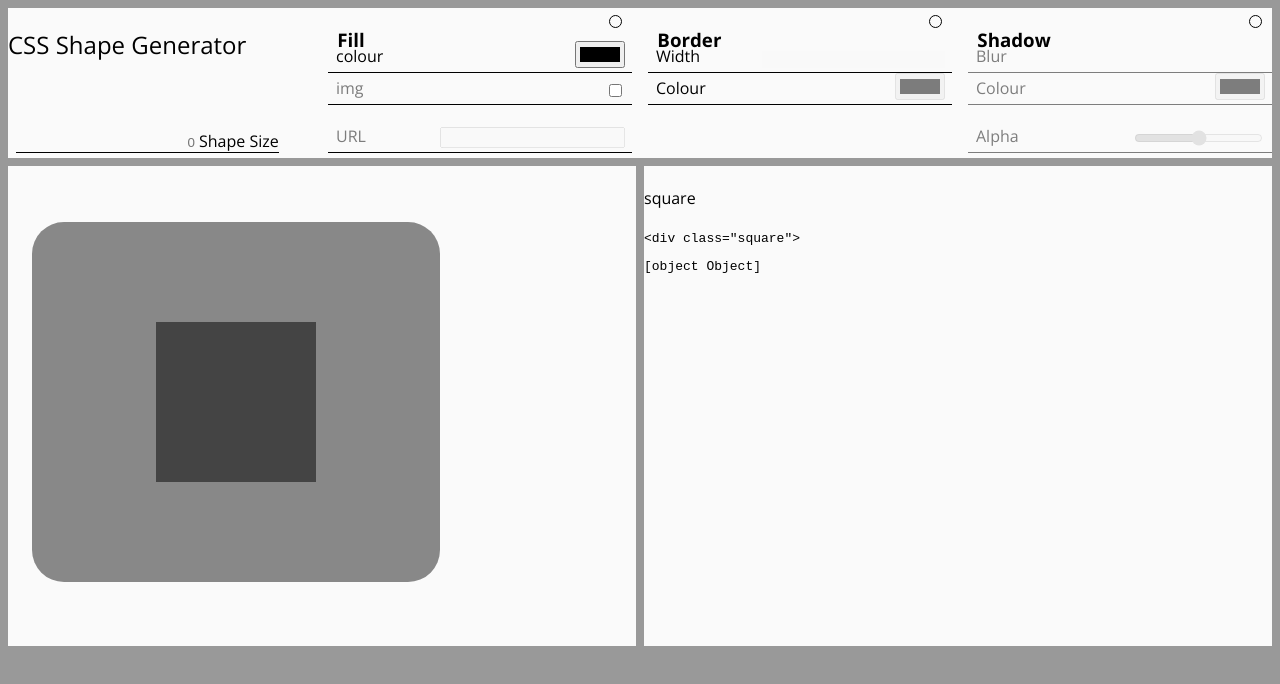
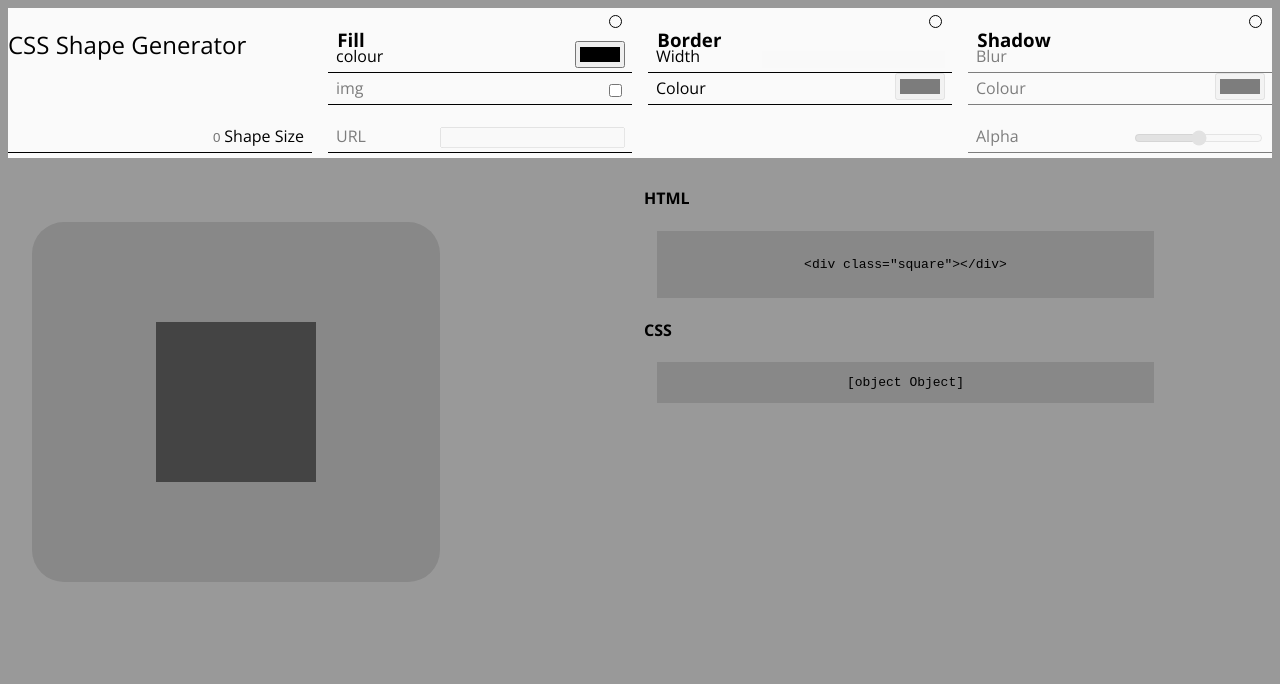
Before and after one commit to kylemcloughlin/css-shape-gen, a React (Create React App) app: page / in a window 1280 px wide. Shown: the top 684 px of the page. Built offline with nearby package versions, Linux system fonts and the light colour scheme.

Commit message:
final stages of styling

```diff
--- a/src/hooks/cssShape.jsx
+++ b/src/hooks/cssShape.jsx
@@ -76,12 +76,14 @@ return (
     </div>
     </div>
     <div className='output-container'>
-    <h4></h4>
-      <p>{seed.shape}</p>
+      <h4>HTML</h4>
+      <div class='html-css-container'>
 
-      <h4></h4>
       <p className='csshtml'>{seed.html}</p>
-      <p className='csshtml'>{`${seed.css}`}</p>
+      </div>
+      <h4>CSS</h4>
+
+      <p class='html-css-container'>{`${seed.css}`}</p>
     </div>
   </div>
 );
--- a/src/hooks/seed.js
+++ b/src/hooks/seed.js
@@ -1,6 +1,6 @@
 let seed = {
   shape: 'square',
-  html: '<div class="square">',
+  html: '<div class="square"></div>',
   css: {
     background: 'gold',
     // position: 'relative',
--- a/src/hooks/sizeForm.jsx
+++ b/src/hooks/sizeForm.jsx
@@ -12,13 +12,13 @@ export default function Size(props) {
   return (
     <div className="grid-item-1">
       <h2 class='project-title'>CSS Shape Generator</h2>
+    <div class='underline' id='size-underline'>
     <form className='size-input'>
-    <div class='underline'>
       <input  type='number' class='number-selector' placeholder={`${size}`} onChange={e => props.updateSize(e.target.value)}/>
       <label>Shape Size</label>
+     </form>
     </div>
 
-     </form>
     </div>
   );
 }
--- a/src/styles/styles.css
+++ b/src/styles/styles.css
@@ -44,7 +44,12 @@ html {
 .size-input {
   position: absolute;
   bottom: 0.3em;
-  left: 0.5em;
+  right: 0.5em;
+}
+
+#size-underline {
+  position: absolute;
+  top: 9em;
 }
 
 .grid-item-2 {
@@ -269,17 +274,33 @@ html {
 .shape-grid-container {
   position: relative;
   margin-top: .5em;
-  background-color: #fafafa;
   height: 30em;
 }
 
 .output-container {
   margin-top: .5em;
-  background-color: #fafafa;
 }
 
 .csshtml {
   font-family: monospace;
+}
+
+.html-css-container {
+  display: -webkit-box;
+  display: -ms-flexbox;
+  display: flex;
+  -webkit-box-pack: center;
+      -ms-flex-pack: center;
+          justify-content: center;
+  -webkit-box-align: center;
+      -ms-flex-align: center;
+          align-items: center;
+  font-family: monospace;
+  margin: 1em;
+  padding: 1em;
+  background-color: #888;
+  text-align: center;
+  width: 75%;
 }
 
 @media only screen and (max-width: 675px) {
--- a/src/styles/styles.scss
+++ b/src/styles/styles.scss
@@ -117,11 +117,13 @@ html {
 //   height: 100%;;
 // }
 .size-input {
-  @include left();
+  @include right();
 
 
 }
-
+#size-underline {
+  @include adjustableTop(9em);
+}
 .grid-item-2 {
   background-color: $firstColor;
   position: relative // background-color: blue;
@@ -317,7 +319,7 @@ html {
   position: relative;
   // position: none;
   margin-top: .5em;
-  background-color: $firstColor;
+  // background-color: $firstColor;
   height: 30em;
 
   // width: 50%;
@@ -326,7 +328,7 @@ html {
 
 .output-container {
   margin-top: .5em;
-  background-color: $firstColor;
+  // background-color: $firstColor;
 
 
 }
@@ -335,6 +337,18 @@ html {
   font-family: $secondFont;
 }
 
+.html-css-container {
+  @include flexCenter();
+  font-family: $secondFont;
+
+  margin: 1em;
+  padding: 1em;
+  background-color: #888;
+
+  text-align: center;
+  width: 75%;
+
+}
 @media only screen and (max-width: 675px) {
   .body {
     grid-template-columns: 1fr;
```
Also changed, not shown: 1 other file (tests, documents, lock files or other folders).
